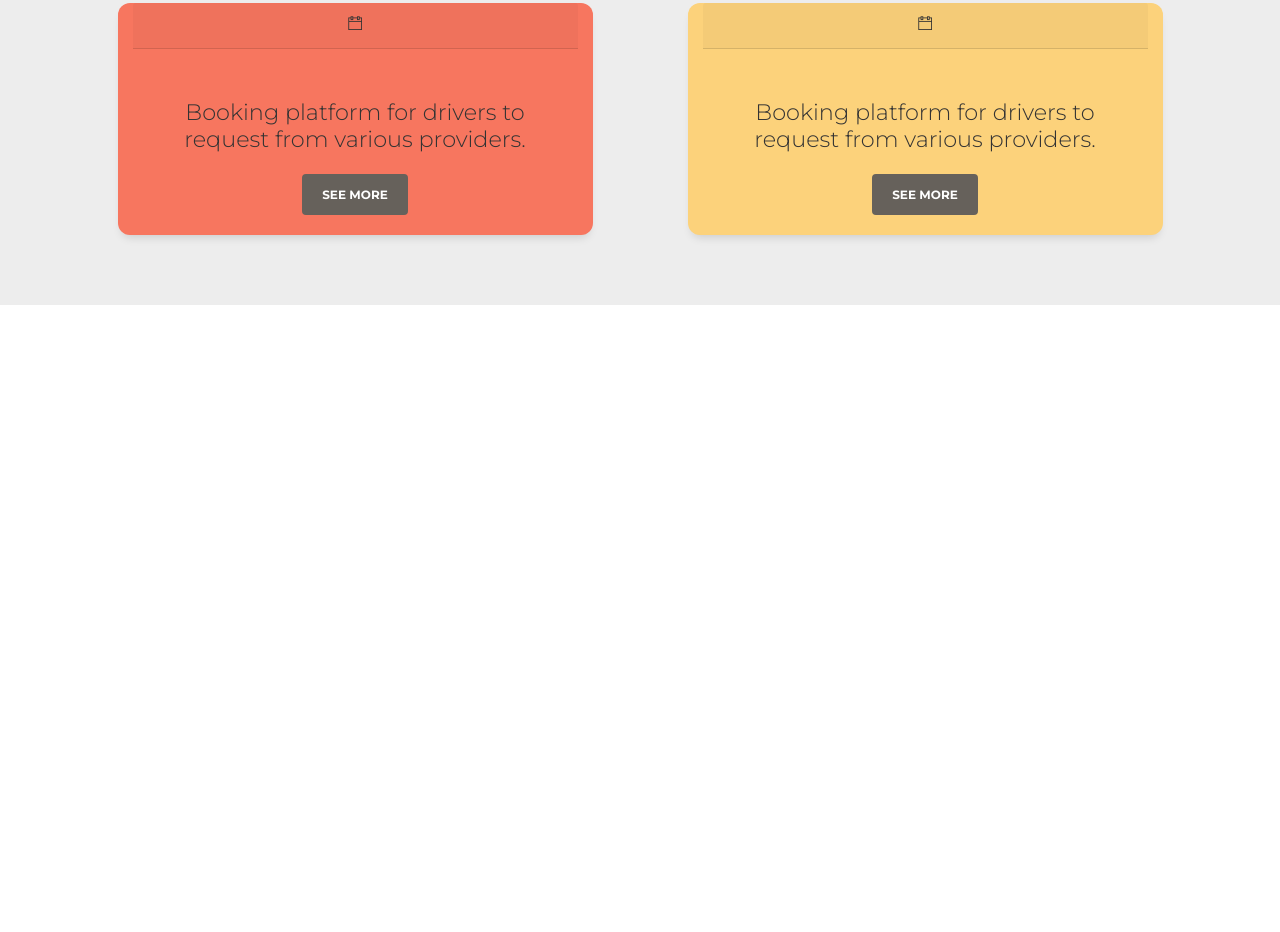
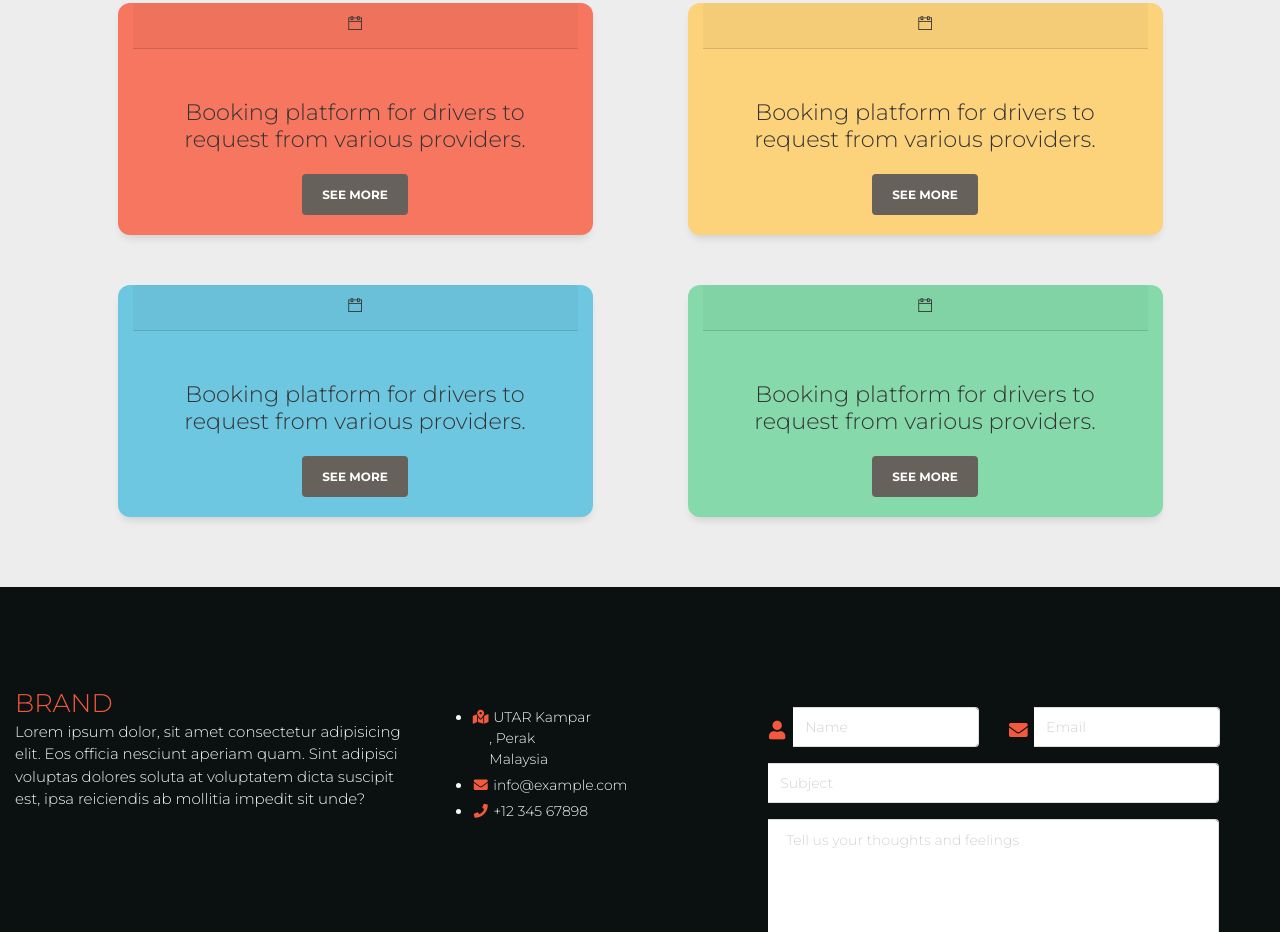
Before and after one commit to chunjie97/Car-Service-Provider, a website: page src/index.html in a window 1280 px wide. Shown: the part 1868-2800 px from the top of the page. Before the commit the page ends 2173 px from the top, so only its background shows below. Drawn offline with Linux system fonts and the light colour scheme.

Commit message:
Home HTML Done

```diff
--- a/src/css/structure.css
+++ b/src/css/structure.css
@@ -10,3 +10,11 @@
 .nav-link {
     margin: 0% !important;
 }
+
+li {
+    margin-bottom: 5px;
+}
+
+.jumbotron-fluid {
+    background-color: #ffffff !important;
+    border-top: 3px solid #dbdbdb; }
--- a/src/index.html
+++ b/src/index.html
@@ -20,7 +20,8 @@
 
     <!-- Fonts and icons -->
     <link href='http://fonts.googleapis.com/css?family=Montserrat:400,300,700' rel='stylesheet' type='text/css'>
-    <link href="//maxcdn.bootstrapcdn.com/font-awesome/4.7.0/css/font-awesome.min.css" rel="stylesheet">
+    <link rel="stylesheet" href="https://use.fontawesome.com/releases/v5.2.0/css/all.css" integrity="sha384-hWVjflwFxL6sNzntih27bfxkr27PmbbK/iSvJ+a4+0owXq79v+lsFkW54bOGbiDQ"
+        crossorigin="anonymous">
     <link href="template/paper_kit2_free_v/assets/css/nucleo-icons.css" rel="stylesheet" />
 
     <!-- Custom css -->
@@ -48,18 +49,22 @@
                         <a href="#aboutUs" class="nav-link">
                             <i class="nc-icon nc-single-copy-04"></i>About Us</a>
                     </li>
+
                     <li class="nav-item">
                         <a href="#features" class="nav-link">
                             <i class="nc-icon nc-diamond"></i>Features</a>
                     </li>
+
                     <li class="nav-item">
                         <a href="#contactUs" class="nav-link">
                             <i class="nc-icon nc-email-85"></i>Contact Us</a>
                     </li>
+
                     <li class="nav-item">
                         <a href="partner.html" class="nav-link">
                             <i class="nc-icon nc-briefcase-24"></i>Be Our Partner</a>
                     </li>
+
                     <li class="nav-item">
                         <a href="login.html" class="nav-link">
                             <i class="nc-icon nc-single-02"></i>Login</a>
@@ -67,6 +72,7 @@
                 </ul>
             </div>
         </div>
+        <!-- /container -->
     </nav>
     <!-- end navbar  -->
 
@@ -109,6 +115,7 @@
             <div class="container">
                 <h2 class="title">How It Works</h2>
                 <div class="row">
+
                     <div class="col-md-3">
                         <div class="info">
                             <div class="icon icon-danger">
@@ -121,6 +128,7 @@
                             </div>
                         </div>
                     </div>
+
                     <div class="col-md-3">
                         <div class="info">
                             <div class="icon icon-danger">
@@ -133,6 +141,7 @@
                             </div>
                         </div>
                     </div>
+
                     <div class="col-md-3">
                         <div class="info">
                             <div class="icon icon-danger">
@@ -144,6 +153,7 @@
                             </div>
                         </div>
                     </div>
+
                     <div class="col-md-3">
                         <div class="info">
                             <div class="icon icon-danger">
@@ -155,8 +165,8 @@
                             </div>
                         </div>
                     </div>
-                </div>
-            </div>
+                </div><!-- /row -->
+            </div><!-- /container -->
         </div>
         <!-- end how section -->
 
@@ -190,13 +200,103 @@
                                 Booking platform for drivers to request from various providers.
                             </h4>
                             <br>
-                                <button type="button" class="btn btn-light" data-container="body" data-toggle="popover" data-placement="top" data-title="Booking" data-content="If your car needs a repair, always source for a reliable, trusted and nearby mechanic via Carbengkel.">SEE MORE</button>
+                            <button type="button" class="btn btn-light" data-container="body" data-toggle="popover" data-placement="top" data-title="Booking"
+                                data-content="If your car needs a repair, always source for a reliable, trusted and nearby mechanic via Carbengkel.">SEE MORE</button>
+                        </div>
+                    </div>
+
+                    <div class="col-md-5 card bg-info">
+                        <div class="card-header">
+                            <div class="icon">
+                                <i class="nc-icon nc-calendar-60"></i>
+                            </div>
+                        </div>
+                        <div class="card-body">
+                            <h4>
+                                Booking platform for drivers to request from various providers.
+                            </h4>
+                            <br>
+                            <button type="button" class="btn btn-light" data-container="body" data-toggle="popover" data-placement="top" data-title="Booking"
+                                data-content="If your car needs a repair, always source for a reliable, trusted and nearby mechanic via Carbengkel.">SEE MORE</button>
+                        </div>
+                    </div>
+
+                    <div class="col-md-5 card bg-success">
+                        <div class="card-header">
+                            <div class="icon">
+                                <i class="nc-icon nc-calendar-60"></i>
+                            </div>
+                        </div>
+                        <div class="card-body">
+                            <h4>
+                                Booking platform for drivers to request from various providers.
+                            </h4>
+                            <br>
+                            <button type="button" class="btn btn-light" data-container="body" data-toggle="popover" data-placement="top" data-title="Booking"
+                                data-content="If your car needs a repair, always source for a reliable, trusted and nearby mechanic via Carbengkel.">SEE MORE</button>
                         </div>
                     </div>
                 </div>
             </div>
         </div>
     </div>
+
+    <!-- footer -->
+    <footer class="section section-dark" id="contactUs">
+        <div class="container-fluid row text-light">
+            <div class="col-md-4 col-6 mt-2">
+                <h3 class="text-danger">BRAND</h3>
+                <p>Lorem ipsum dolor, sit amet consectetur adipisicing elit. Eos officia nesciunt aperiam quam. Sint adipisci voluptas
+                    dolores soluta at voluptatem dicta suscipit est, ipsa reiciendis ab mollitia impedit sit unde?</p>
+            </div>
+            <div class="col-md-3 col-6">
+                <ul>
+                    <li>
+                        <i class="fa fa-map-marked-alt icon-danger"></i> UTAR Kampar
+                        <br> &emsp; , Perak
+                        <br> &emsp; Malaysia</li>
+                    <li>
+                        <i class="fa fa-envelope icon-danger"></i> info@example.com</li>
+                    <li>
+                        <i class="fa fa-phone icon-danger"></i> +12 345 67898</li>
+                </ul>
+            </div>
+
+            <div class="col-md-5 custom-control">
+                <form action="" method="post" class="container">
+                    <div class="row">
+                        <div class="input-group col-6">
+                            <div class="input-group-prepend pt-3 pr-2">
+                                <i class="fa fa-user fa-lg icon-danger"></i>
+                            </div>
+                            <input type="text" class="form-control" placeholder="Name">
+                        </div>
+                        <div class="input-group col-6">
+                            <div class="input-group-prepend pt-3 pr-2">
+                                <i class="fa fa-envelope fa-lg icon-danger"></i>
+                            </div>
+                            <input type="email" class="form-control" placeholder="Email">
+                        </div>
+                    </div>
+                    <div class="row p-3">
+                        <div class="input-group">
+                            <div class="input-group-prepend"></div>
+                            <input type="text" class="form-control" placeholder="Subject">
+                        </div>
+                    </div>
+                    <div class="row px-3">
+                        <div class="input-group">
+                            <div class="input-group-prepend"></div>
+                            <textarea type="text" class="form-control" rows="5" placeholder="Tell us your thoughts and feelings"></textarea>
+                        </div>
+                    </div>
+                    <div class="row p-3">
+                        <button class="btn btn-danger" type="submit">Submit</button>
+                    </div>
+                </form>
+            </div>
+        </div>
+    </footer>
 
 </body>
 <!-- Core JS Files -->
```
Lines whose indentation alone changed are shown as unchanged.
